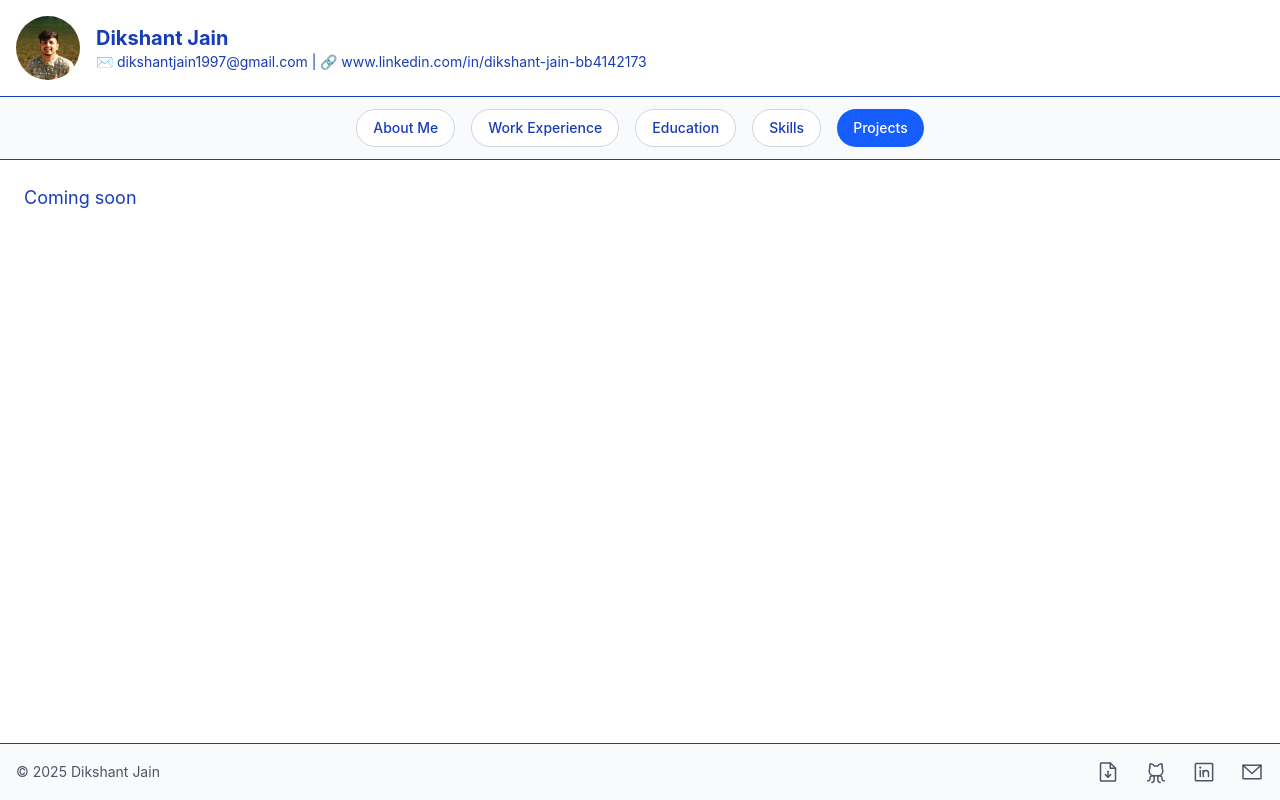
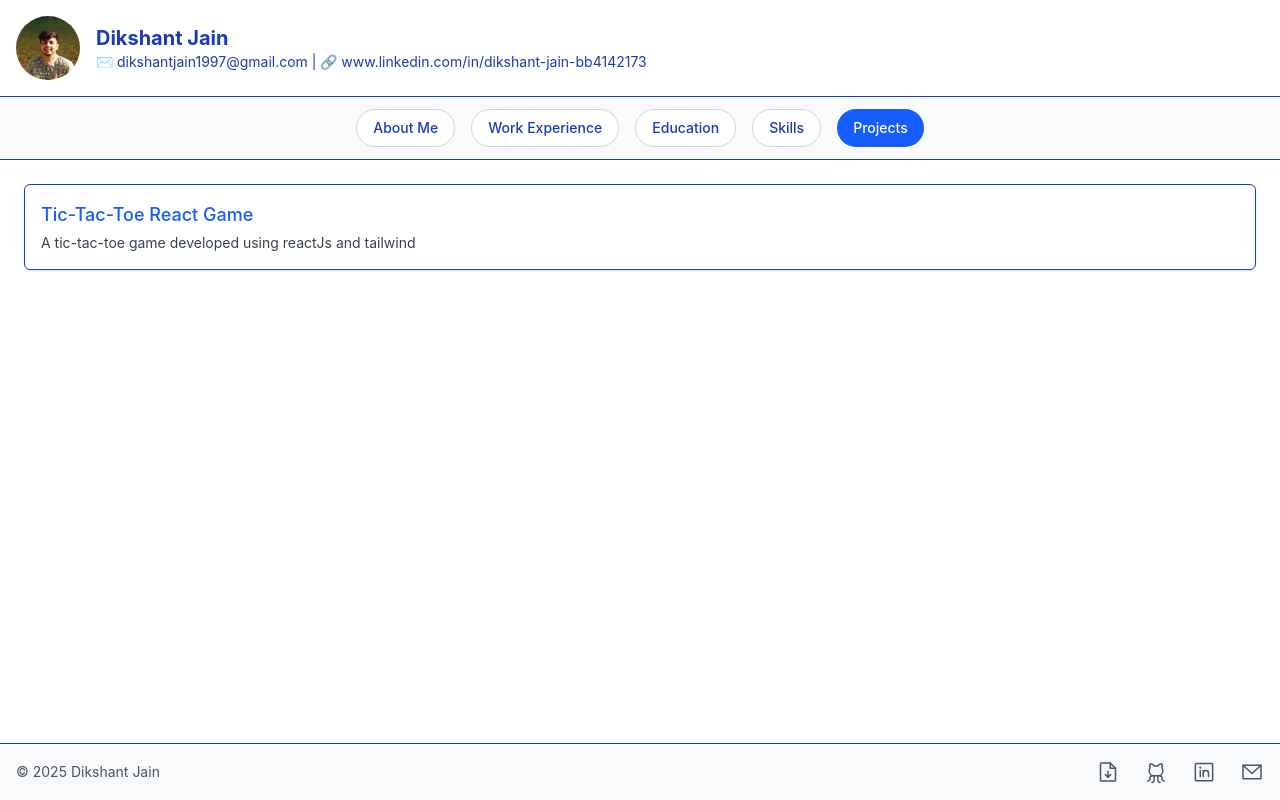
Before and after one commit to dikshantjain/diksh, a React (Vite) app: page / in a window 1280 px wide. Both pictures are taken after a click on the button "Projects". Built offline with nearby package versions, Linux system fonts and the light colour scheme.

Commit message:
feat: added a new project

```diff
--- a/src/DynamicData.tsx
+++ b/src/DynamicData.tsx
@@ -27,7 +27,7 @@ export function DynamicData({ content, selected }: DynamicDataProps) {
                 </ul>
               </div>
             ))}
-             {section?.skill_groups && (
+          {section?.skill_groups && (
         <div className="space-y-4">
           {section.skill_groups.map(
             (group: { type: string; skills: string[] }, idx: number) => (
@@ -48,6 +48,21 @@ export function DynamicData({ content, selected }: DynamicDataProps) {
           )}
         </div>
       )}
+      {section?.project_links &&
+        section.project_links.map((project: {name: string, description: string,link:string}, idx:number) => (
+          <div key={idx}  className="p-4 border rounded-md shadow-sm">
+                <a
+                  href={project.link}
+                  target="_blank"
+                  rel="noopener noreferrer"
+                  className="text-blue-600 text-lg font-medium hover:underline"
+                >
+                  {project.name}
+                </a>
+                <p className="text-gray-700 mt-1 text-sm">{project.description}</p>
+              </div>
+        ))
+      }
         </div>
       );
 };
--- a/src/data/content.ts
+++ b/src/data/content.ts
@@ -64,7 +64,13 @@
         },
       ],
     },
-    Projects:{
-      header_one: "Coming soon",
-    }
+    Projects: {
+      project_links: [
+        {
+          name: "Tic-Tac-Toe React Game",
+          description: "A tic-tac-toe game developed using reactJs and tailwind",
+          link: "https://dikshantjain.github.io/tic-tac-toe/",
+        },
+      ],
+    },
   };
```
